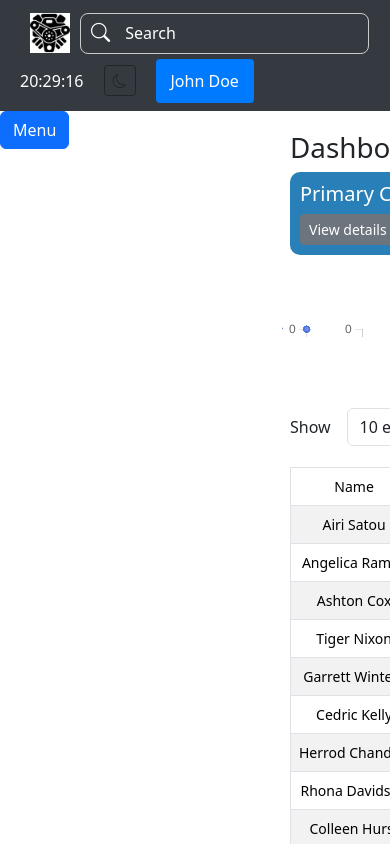
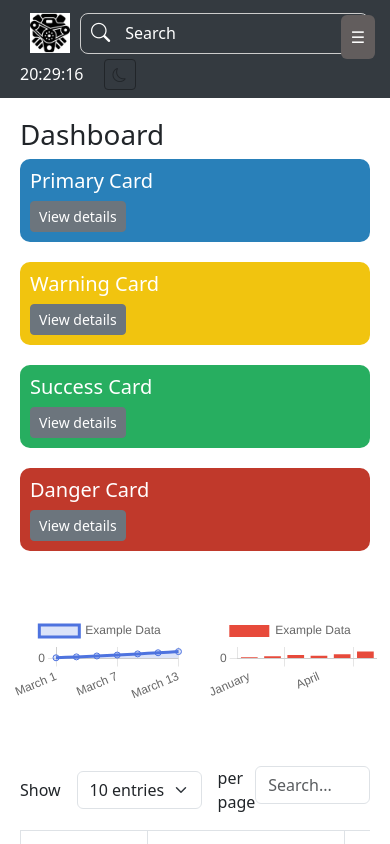
Before and after one commit to cms-engine/admin-ui, a Next.js app: page / in a window 390 px wide. Built offline with nearby package versions, Linux system fonts and the light colour scheme.

Commit message:
Adjusted the mobile screen

```diff
--- a/src/components/Cards/CardContainer.module.css
+++ b/src/components/Cards/CardContainer.module.css
@@ -4,3 +4,9 @@
     justify-content: space-between;
     align-items: center;
 }
+
+@media (max-width: 768px) {
+    .cardContainer{
+        flex-direction: column;
+    }
+}
--- a/src/components/Layout/Header.module.css
+++ b/src/components/Layout/Header.module.css
@@ -169,3 +169,25 @@
 .dropdownMenu li a:hover {
     background-color: #f1f1f1;
 }
+.burgerButton {
+    display: none; /* Hidden by default */
+    background-color: #625d5d;
+    color: #fff;
+    border: none;
+    padding: 10px;
+    cursor: pointer;
+    z-index: 1100; /* Ensure it's above other elements */
+}
+
+.burgerButton:hover {
+    background-color: #0056b3;
+}
+
+@media (max-width: 768px) {
+    .burgerButton {
+        display: block; /* Visible only on mobile screens */
+        position: absolute;
+        top: 15px;
+        right: 15px;
+    }
+}
--- a/src/components/Layout/Header.tsx
+++ b/src/components/Layout/Header.tsx
@@ -7,29 +7,15 @@ import { useDispatch, useSelector } from 'react-redux'
 import type { RootState } from '@/store'
 import { toggleTheme } from '@/store/features/theme/themeSlice'
 
-/**
- * Header component for the application.
- *
- * This component displays the main navigation header, including:
- * - A logo with a search form on the left.
- * - A clock that displays the current time, which updates every second.
- * - A theme switcher button for toggling between themes.
- * - A dropdown menu with user options (e.g., Personal Settings and Logout).
- *
- * Features:
- * - Automatically updates and displays the current time in 24-hour format.
- * - Dropdown toggle for user options.
- * - Utilizes `next/image` for optimized image rendering.
- *
- * @component
- * @returns {React.ReactElement} The rendered header component.
- */
-const Header: React.FC = (): React.ReactElement => {
+interface HeaderProps {
+  onToggleSidePanel: () => void
+}
+
+const Header: React.FC<HeaderProps> = ({ onToggleSidePanel }) => {
   const [currentTime, setCurrentTime] = useState<string>('')
-  const [dropdownIsVisible, setDropdownIsVisible] = useState(false)
   const theme = useSelector((state: RootState) => state.theme.theme)
   const dispatch = useDispatch()
-  const toggleDropdown = () => setDropdownIsVisible(!dropdownIsVisible)
+  const [isMobile, setIsMobile] = useState(false)
 
   useEffect(() => {
     const updateClock = () => {
@@ -37,12 +23,18 @@ const Header: React.FC = (): React.ReactElement => {
       const time = now.toLocaleTimeString('en-US', { hour12: false })
       setCurrentTime(time)
     }
-
     updateClock()
     const interval = setInterval(updateClock, 1000)
-
     return () => clearInterval(interval)
   }, [])
+
+  useEffect(() => {
+    const handleResize = () => setIsMobile(window.innerWidth <= 768)
+    handleResize() // Initial check
+    window.addEventListener('resize', handleResize)
+    return () => window.removeEventListener('resize', handleResize)
+  }, [])
+
   return (
     <nav className='navbar'>
       <div className={`container-fluid ${styles.headerContainer}`}>
@@ -64,6 +56,14 @@ const Header: React.FC = (): React.ReactElement => {
             </label>
           </form>
         </div>
+        {isMobile && (
+          <button
+            className={`btn btn-primary ${styles.burgerButton}`}
+            onClick={onToggleSidePanel}
+          >
+            ☰
+          </button>
+        )}
         <div className={`navbar-right ${styles.clockContainer}`}>
           <span className={styles.currentTime}>{currentTime}</span>
           <button
@@ -73,25 +73,6 @@ const Header: React.FC = (): React.ReactElement => {
           >
             <i className={`bi ${theme === 'light' ? 'bi-moon' : 'bi-sun'}`}></i>
           </button>
-          <div className='dropdown'>
-            <button
-              className={`btn ${styles.dropdownToggle}`}
-              onClick={toggleDropdown}
-            >
-              John Doe
-            </button>
-            <ul
-              className={`${styles.dropdownMenu}
-               ${dropdownIsVisible ? styles.showDropdown : ''}`}
-            >
-              <li>
-                <a href='#'>Personal Settings</a>
-              </li>
-              <li>
-                <a href='#'>Logout</a>
-              </li>
-            </ul>
-          </div>
         </div>
       </div>
     </nav>
--- a/src/components/Layout/Layout.module.css
+++ b/src/components/Layout/Layout.module.css
@@ -44,3 +44,25 @@
     background-color: #1e1e1e;
     color: #e0e0e0;
 }
+
+.sidePanel {
+    transition: transform 0.3s ease-in-out, opacity 0.3s ease-in-out;
+    transform: translateX(0); /* Visible by default */
+    opacity: 1;
+}
+
+.sidePanel.hidden {
+    transform: translateX(-100%);
+    opacity: 0;
+    pointer-events: none; /* Prevent interaction when hidden */
+}
+
+@media (max-width: 768px) {
+    .sidePanel {
+        position: fixed;
+        top: 0;
+        left: 0;
+        height: 100%;
+        z-index: 1000;
+    }
+}
--- a/src/components/Layout/Layout.tsx
+++ b/src/components/Layout/Layout.tsx
@@ -1,5 +1,5 @@
 'use client'
-import React from 'react'
+import React, { useState } from 'react'
 import Header from '@/components/Layout/Header'
 import SidePanel from '@/components/Layout/SidePanel'
 import styles from './Layout.module.css'
@@ -9,21 +9,16 @@ import { RootState } from '@/store'
 type LayoutProps = {
   children: React.ReactNode
 }
-/**
- * Layout component for wrapping the main structure of the application.
- *
- * This component provides:
- * - A `Header` at the top of the layout for navigation and other utilities.
- * - A `SidePanel` for displaying a sidebar with additional navigation or tools.
- * - A `main` section to render dynamic content passed as children.
- *
- * @component
- * @param {Object} props - Component props.
- * @param {React.ReactNode} props.children - The content to be rendered inside the main section of the layout.
- * @returns {React.ReactElement} The rendered layout component.
- */
+
 const Layout: React.FC<LayoutProps> = ({ children }) => {
   const theme = useSelector((state: RootState) => state.theme.theme)
+
+  const [isSidePanelVisible, setIsSidePanelVisible] = useState(false)
+
+  const toggleSidePanel = () => {
+    console.log('Toggle SidePanel:', !isSidePanelVisible)
+    setIsSidePanelVisible((prev) => !prev)
+  }
 
   return (
     <section
@@ -31,10 +26,12 @@ const Layout: React.FC<LayoutProps> = ({ children }) => {
         theme === 'dark' ? styles.darkTheme : ''
       }`}
     >
-      <Header />
+      <Header onToggleSidePanel={toggleSidePanel} />
       <div className={styles.layoutBody}>
-        <aside className={styles.sidePanel}>
-          <SidePanel />
+        <aside
+          className={`${styles.sidePanel} ${isSidePanelVisible ? styles.open : ''}`}
+        >
+          <SidePanel isVisible={isSidePanelVisible} />
         </aside>
         <main className={styles.content}>{children}</main>
       </div>
--- a/src/components/Layout/SidePanel.module.css
+++ b/src/components/Layout/SidePanel.module.css
@@ -3,43 +3,29 @@
     padding: 15px;
     height: 100vh; /* Full height */
     border-right: 1px solid #ddd;
-    position: fixed; /* Fixed position for small screens */
+    position: fixed; /* Fixed for small screens */
     left: 0;
     top: 0;
     width: 250px; /* Fixed width */
-    transform: translateX(-100%); /* Hidden by default on mobile */
+    transform: translateX(-100%); /* Hidden by default */
     transition: transform 0.3s ease-in-out; /* Smooth transition */
     z-index: 1000; /* Ensure it appears above content */
 }
 
-
 /* Show sidebar when open */
 .sidebar.open {
     transform: translateX(0); /* Slide into view */
+    visibility: visible; /* Make it visible */
+    opacity: 1; /* Fully opaque */
+    display: block;
 }
+/* Always visible for larger screens */
 @media (min-width: 768px) {
     .sidebar {
         position: relative; /* Normal flow for larger screens */
         transform: translateX(0); /* Always visible */
-        width: 250px;
     }
 }
-/* For larger screens, always show the sidebar */
-@media (max-width: 768px) {
-    .sidebar {
-        position: fixed; /* Fixed for toggling on small screens */
-        left: 0;
-        top: 0;
-        height: 100%;
-        transform: translateX(-100%); /* Hidden by default */
-        z-index: 1000; /* Ensure it appears above content */
-    }
-
-    .sidebar.open {
-        transform: translateX(0); /* Slide into view */
-    }
-}
-
 
 /* Navigation list */
 .navList {
@@ -75,3 +61,27 @@
 .navLink:active {
     background-color: #6c757d; /* Even lighter gray when active */
 }
+/* Adjust for burger menu button */
+.burgerButton {
+    position: fixed;
+    top: 15px;
+    left: 15px;
+    z-index: 1100; /* Above sidebar */
+    background-color: #625d5d; /* Button color */
+    color: #fff;
+    border: none;
+    padding: 10px;
+    border-radius: 50%;
+    cursor: pointer;
+    display: block;
+}
+
+.burgerButton:hover {
+    background-color: #0056b3;
+}
+
+@media (min-width: 768px) {
+    .burgerButton {
+        display: none; /* Hide button on larger screens */
+    }
+}
--- a/src/components/Layout/SidePanel.tsx
+++ b/src/components/Layout/SidePanel.tsx
@@ -1,5 +1,5 @@
 'use client'
-import React, { useState } from 'react'
+import React from 'react'
 import styles from './SidePanel.module.css'
 import Link from 'next/link'
 /**
@@ -13,19 +13,11 @@ import Link from 'next/link'
  * @returns {React.ReactElement} The rendered SidePanel component.
  */
 
-const SidePanel: React.FC = () => {
-  const [isOpen, setIsOpen] = useState(false)
-
-  const toggleSidebar = () => {
-    setIsOpen(!isOpen)
-  }
-
+const SidePanel: React.FC<{ isVisible: boolean }> = ({
+  isVisible,
+}): React.ReactElement => {
   return (
-    <>
-      <button className='btn btn-primary d-md-none' onClick={toggleSidebar}>
-        Menu
-      </button>
-      <nav className={`${styles.sidebar} ${isOpen ? 'open' : ''}`}>
+    <nav className={`${styles.sidebar} ${isVisible ? styles.open : ''}`}>
       <ul className={styles.navList}>
         <li className={styles.navItem}>
           <Link className={styles.navLink} href='/'>
@@ -49,7 +41,6 @@ const SidePanel: React.FC = () => {
         </li>
       </ul>
     </nav>
-    </>
   )
 }
 
--- a/src/components/Table/DataTable.tsx
+++ b/src/components/Table/DataTable.tsx
@@ -390,6 +390,9 @@ const DataTable: React.FC = (): JSX.Element => {
           />
         </div>
       </div>
+
+      {/* Wrap the table in a scrollable container */}
+      <div className='table-responsive'>
         <table className='table table-bordered table-striped'>
           <thead>
             <tr>
@@ -420,6 +423,8 @@ const DataTable: React.FC = (): JSX.Element => {
             ))}
           </tbody>
         </table>
+      </div>
+
       <div className='d-flex justify-content-between align-items-center mt-3'>
         <div>
           Showing{' '}
```
Also changed, not shown: src/components/Table/DataTable.module.css (+5 -2 lines). Lines whose indentation alone changed are shown as unchanged.
